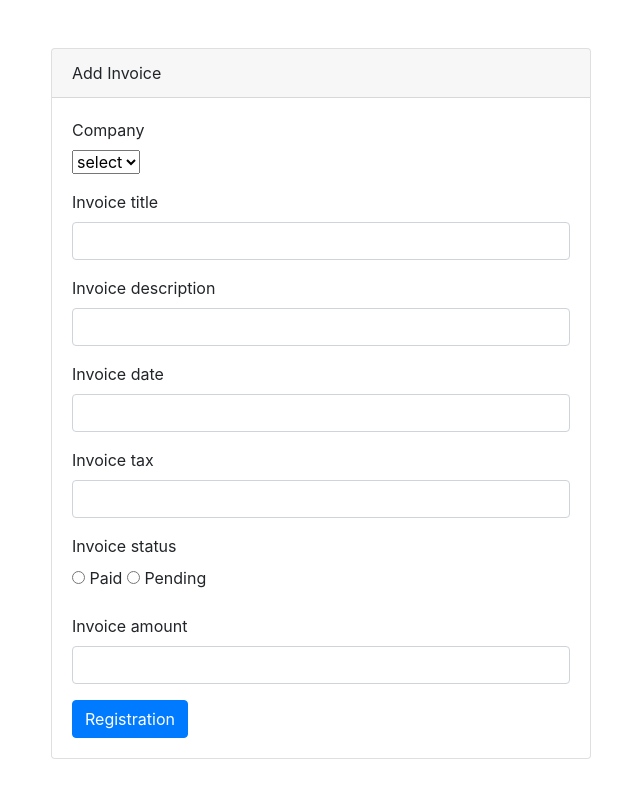
After one commit to keyur1322/urvish-final-project, a PHP site: page /add_invoices.html in a window 1280 px wide. The commit adds this page. Shown: the whole page, without its empty margins (319-959 px from the left). Run offline with PHP 8.4, Linux system fonts and the light colour scheme; some libraries are stand-ins or nearby versions.

Commit message:
Urvish edit

```diff
--- /dev/null
+++ b/html/add_invoices.html
@@ -0,0 +1,85 @@
+<!DOCTYPE html>
+<html lang="en">
+<head>
+  <meta charset="UTF-8">
+  <meta name="viewport" content="width=device-width, initial-scale=1.0">
+  <title>add_invoices</title>
+
+  <link href="https://stackpath.bootstrapcdn.com/bootstrap/4.5.2/css/bootstrap.min.css" rel="stylesheet">
+
+  <script src="https://code.jquery.com/jquery-3.5.1.slim.min.js"></script>
+  <script src="https://cdn.jsdelivr.net/npm/@popperjs/core@2.5.4/dist/umd/popper.min.js"></script>
+  <script src="https://stackpath.bootstrapcdn.com/bootstrap/4.5.2/js/bootstrap.min.js"></script>
+
+
+</head>
+<body>
+
+<div class="container mt-5">
+  <div class="row justify-content-center">
+    <div class="col-md-6">
+      <div class="card">
+        <div class="card-header">
+          Add Invoice
+        </div>
+        <div class="card-body">
+
+          <form method="post">
+
+            <div class="form-group">
+                <label for="sel1" class="form-label">Company</label><br>
+                <select class="form-select" id="sel1" name="sellist1">
+                  <option>select</option>
+                  <option>1</option>
+                  <option>2</option>
+                  <option>3</option>
+                  <option>4</option>
+                </select>
+              <!-- <input type="text" class="form-control" id="name"> -->
+            </div>
+
+            <div class="form-group">
+              <label>Invoice title</label>
+              <input type="text" class="form-control" id="name">
+            </div>
+
+            <div class="form-group">
+              <label>Invoice description</label>
+              <input type="text" class="form-control" id="name">
+            </div>
+
+            <div class="form-group">
+              <label>Invoice date</label>
+              <input type="text" class="form-control" id="number">
+            </div>
+
+            <div class="form-group">
+              <label>Invoice tax</label>
+              <input type="text" class="form-control" id="email">
+            </div>
+
+            <div class="form-group">
+                <label for="">Invoice status</label><br>
+                <input type="radio" id="option1" name="option" value="option1">
+                <label for="option1">Paid</label>
+                <input type="radio" id="option2" name="option" value="option2">
+                <label for="option2">Pending</label>
+            </div>
+
+            <div class="form-group">
+                <label>Invoice amount</label>
+                <input type="text" class="form-control" id="email">
+            </div>
+
+            <button type="submit" class="btn btn-primary">Registration</button>
+
+          </form>
+
+        </div>
+      </div>
+    </div>
+  </div>
+</div>
+
+</body>
+</html>
--- a/html/customer_list.php
+++ b/html/customer_list.php
@@ -29,11 +29,8 @@
     <div class="edit collapse navbar-collapse" id="myNavbar">
       <ul class="nav navbar-nav my-nav-1">
         <li><a href="dashboard.html"><i class="fa-solid fa-gauge"></i>Dashboard</a></li>
-        <li><a href="#"><i class="fa-solid fa-gauge"></i>Classifier</a></li>
         <li><a href="customer_list.php"><i class="fa-solid fa-users"></i>Customers</a></li>
         <li><a href="invoices.php"><i class="fa-solid fa-receipt"></i>Invoices</a></li>
-        <li><a href="#"><i class="fa-solid fa-hourglass-half"></i>Pending Expenses</a></li>
-        <li><a href="#"><i class="fa-sharp fa-solid fa-square-check"></i>Expenses Overview</a></li>
         <li><a href="#"><i class="fa-solid fa-right-from-bracket"></i>logout</a></li>
       </ul>
     </div>
@@ -54,11 +51,8 @@
       <p class="nav-title">OPTIONS</p>
       <ul class="nav nav-pills nav-stacked my-nav">
         <li><a href="dashboard.html"><i class="fa-solid fa-gauge"></i>Dashboard</a></li>
-        <li><a href="#"><i class="fa-solid fa-gauge"></i>Classifier</a></li>
         <li><a href="customer_list.php"><i class="fa-solid fa-users"></i>Customers</a></li>
         <li><a href="invoices.php"><i class="fa-solid fa-receipt"></i>Invoices</a></li>
-        <li><a href="#"><i class="fa-solid fa-hourglass-half"></i>Pending Expenses</a></li>
-        <li><a href="#"><i class="fa-sharp fa-solid fa-square-check"></i>Expenses Overview</a></li>
         <li class="logout"><a href="#"><i class="fa-solid fa-right-from-bracket"></i>logout</a></li>
       </ul><br>
     </div>
--- a/html/invoices.php
+++ b/html/invoices.php
@@ -44,11 +44,8 @@ include('../php/connection.php');
     <div class="edit collapse navbar-collapse" id="myNavbar">
       <ul class="nav navbar-nav my-nav-1">
         <li><a href="dashboard.html"><i class="fa-solid fa-gauge"></i>Dashboard</a></li>
-        <li><a href="#"><i class="fa-solid fa-gauge"></i>Classifier</a></li>
         <li><a href="customer_list.php"><i class="fa-solid fa-users"></i>Customers</a></li>
         <li><a href="invoices.php"><i class="fa-solid fa-receipt"></i>Invoices</a></li>
-        <li><a href="#"><i class="fa-solid fa-hourglass-half"></i>Pending Expenses</a></li>
-        <li><a href="#"><i class="fa-sharp fa-solid fa-square-check"></i>Expenses Overview</a></li>
         <li><a href="#"><i class="fa-solid fa-right-from-bracket"></i>logout</a></li>
       </ul>
     </div>
@@ -69,11 +66,8 @@ include('../php/connection.php');
       <p class="nav-title">OPTIONS</p>
       <ul class="nav nav-pills nav-stacked my-nav">
         <li><a href="dashboard.html"><i class="fa-solid fa-gauge"></i>Dashboard</a></li>
-        <li><a href="#"><i class="fa-solid fa-gauge"></i>Classifier</a></li>
         <li><a href="customer_list.php"><i class="fa-solid fa-users"></i>Customers</a></li>
         <li><a href="invoices.php"><i class="fa-solid fa-receipt"></i>Invoices</a></li>
-        <li><a href="#"><i class="fa-solid fa-hourglass-half"></i>Pending Expenses</a></li>
-        <li><a href="#"><i class="fa-sharp fa-solid fa-square-check"></i>Expenses Overview</a></li>
         <li class="logout"><a href="#"><i class="fa-solid fa-right-from-bracket"></i>logout</a></li>
       </ul><br>
     </div>
```
Also changed, not shown: html/dashboard.html (+12 -6 lines).
